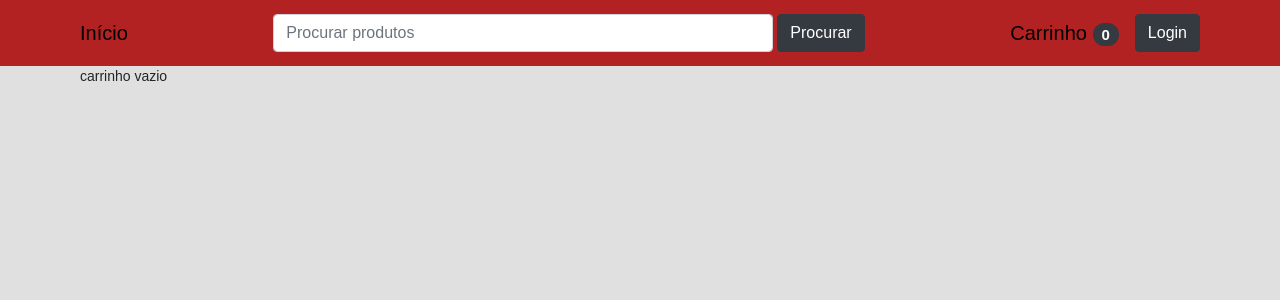
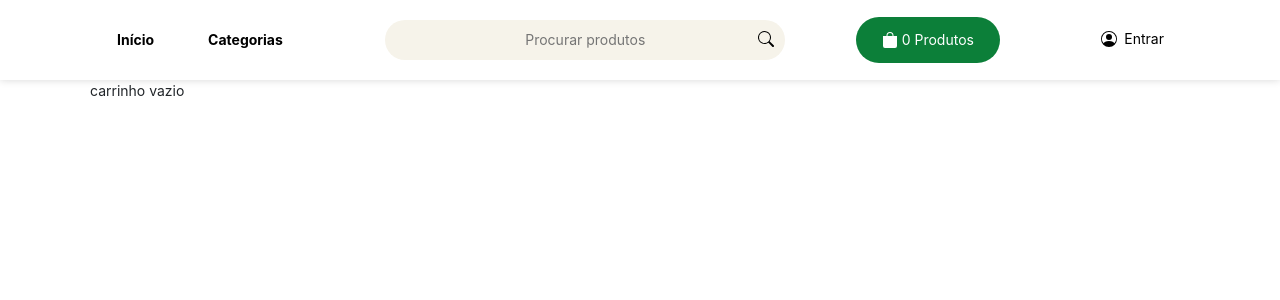
Before and after one commit to samuelveigarangel/e-commerce-validity, a Django app: page /carrinho/ in a window 1280 px wide. Shown: the top 300 px of the page. Run offline with Django 4.2, Linux system fonts and the light colour scheme; some libraries are stand-ins or nearby versions.

Commit message:
new navbar

```diff
--- a/produtos/admin.py
+++ b/produtos/admin.py
@@ -4,6 +4,7 @@ from .models import Categoria, Produto, Ordem, OrdemItem
 
 class ProdutoAdmin(admin.ModelAdmin):
     list_display = ('id', 'name', 'price', 'sold', 'qnt_stock')
+    list_display_links = ['name']
     prepopulated_fields = {'slug': ("name",)}
 
 
--- a/produtos/views.py
+++ b/produtos/views.py
@@ -76,7 +76,7 @@ class OrdemView(View):
         product = request.POST.get('id')
         cart = request.session.get('cart')
         op_quantity = request.POST.get('op_cart')
-        del_car = request.POST.get('del_carrinho')
+        del_car = request.POST.get('del_cart')
 
         if del_car:
             del request.session['cart']
--- a/static/css/base.css
+++ b/static/css/base.css
@@ -1,4 +1,4 @@
-.navbar-custom{
+/* .navbar-custom{
     background-color: rgb(178, 34, 34);
 
 }
@@ -11,7 +11,7 @@
 }
 .nav-link:hover{
     color: black;
-}
+} */
 #input-search{
     width: 500px;
 }
@@ -23,7 +23,7 @@ body{
     font-family: 'Rubik', sans-serif;
     font-size: 14px;
     font-weight: 400;
-    background: #E0E0E0;
+    background: white;
 }
 .navbar-custom, navbar-brand{
     font-family: 'Rubik', sans-serif;
@@ -31,5 +31,11 @@ body{
     font-weight: 400;
 }
 .container-custom{
-    margin: 0 80px;
+    margin: 0 230px;
 }
+
+@media (min-width: 900px){
+    .container{
+        max-width: 1100px;
+    }
+}
--- /dev/null
+++ b/static/css/navbar.css
@@ -0,0 +1,103 @@
+*{
+    font-family: "Hind Madurai", -apple-system, system-ui, BlinkMacSystemFont, "Segoe UI", Helvetica, Arial, sans-serif, "Apple Color Emoji", "Segoe UI Emoji", "Segoe UI Symbol";;
+}
+.navbar{
+    background-color: white;
+    width: 100%;
+    height: 80px;
+    box-shadow: rgb(0 0 0 / 16%) 0px 0px 8px 0px;
+}
+
+.menuItem a:hover, .menuItem a {
+    color: black
+}
+.menuItem a:link {
+    text-decoration: none;
+}
+button:focus{outline:none !important;}
+.menu{
+    display: inline-flex;
+    margin: 0px;
+    padding: 0;
+}
+
+.menuItem{
+    font-weight: bold;
+    list-style: none;
+    padding: 11px 1px;
+    /* display: flex; */
+}
+.menuItem a{
+    -webkit-border-radius: 30px;
+    -moz-border-radius: 30px;
+    border-radius: 30px;
+    padding: 12px 26px;
+}
+.menuItem:hover{
+    background-color: rgb(246, 243, 234);
+    -webkit-border-radius: 30px;
+    -moz-border-radius: 30px;
+    border-radius: 30px;
+    transition: background-color 200ms ease-in 0s;
+}
+
+.button-login{
+    padding: 12px 26px;
+    -webkit-border-radius: 30px;
+    -moz-border-radius: 30px;
+    border-radius: 30px;
+    border: none;
+    background-color: transparent;
+}
+
+.button-login:hover{
+    background-color: rgb(246, 243, 234);
+    transition: background-color 200ms ease-in 0s;
+}
+.button-login svg{
+    margin: 0 3px 2px 0;
+}
+.input-search{
+    width: 400px;
+    height: 24px;
+    border-radius: 30px;
+    padding: 20px;
+    border: none;
+    outline: none;
+    background-color: #F0F0F0;
+    background-color: rgb(246, 243, 234);
+}
+.input-search::placeholder{
+    text-align: center;
+}
+.form-search{
+    display:flex;
+    flex-direction: row;
+}
+.search-button{
+    background: transparent;
+    border: none;
+    outline: none;
+    margin-left: -33px;
+    margin-bottom: 4px;
+}
+.search-button svg{
+    object-fit: cover;
+}
+.carrinho{
+    background-color: rgb(12, 127, 57);
+    padding: 12px 26px;
+    -webkit-border-radius: 30px;
+    -moz-border-radius: 30px;
+    border-radius: 30px;
+    color: white;
+}
+.carrinho:hover{
+    color: white;
+    background-color: rgb(3, 97, 52);
+}
+
+.carrinho svg{
+    color: white;
+    margin-bottom: 3px;
+}
--- a/static/css/produto_home.css
+++ b/static/css/produto_home.css
@@ -37,3 +37,6 @@ p{
 .descricao-produto{
   text-align: center;
 }
+#link {
+  text-decoration-color: rgb(178, 34, 34);
+}
--- a/templates/base.html
+++ b/templates/base.html
@@ -10,17 +10,17 @@
         <!-- CSS only -->
         <link rel="stylesheet" href="https://stackpath.bootstrapcdn.com/bootstrap/4.5.0/css/bootstrap.min.css">
         <link rel="stylesheet" href="https://cdnjs.cloudflare.com/ajax/libs/font-awesome/4.7.0/css/font-awesome.min.css">
-
+    <link rel="stylesheet" href="{% static 'css/normalize.css' %}">
     <link rel="stylesheet" href="{% static 'css/base.css' %}">
 
 
 </head>
 <body>
     <main>
-        <header>
+        <header style="box-shadow: rgb(236 236 236) 0px -1px 0px inset;">
             {% include 'navbar.html' %}
         </header>
-        <div class="container-custom">
+        <div class="container">
             <!--{% include 'message/messages.html' %}-->
             {% block content %}
             {% endblock %}
--- a/templates/navbar.html
+++ b/templates/navbar.html
@@ -1,29 +1,40 @@
 {% load carrinho %}
+{% load static %}
+<link rel="stylesheet" href="{% static 'css/navbar.css' %}">
 
-<style>
+<nav class="navbar">
+    <div class="container">
+        <ul class="menu">
+            <li class="menuItem"><a  href="{% url 'produtos:home' %}">Início</a></li>
+            <li class="menuItem"><a  href="#">Categorias</a></li>
+        </ul>
+        <form class="form-search" action="{% url 'produtos:procurar_produto' %}" method="GET">
+            {% csrf_token %}
+            <input class='input-search' name='search' class="" type="text" placeholder="Procurar produtos"></input>
+            <button type="submit" class="search-button">
+            <svg xmlns="http://www.w3.org/2000/svg" width="16" height="16" fill="currentColor" class="bi bi-search" viewBox="0 0 16 16">
+                <path d="M11.742 10.344a6.5 6.5 0 1 0-1.397 1.398h-.001c.03.04.062.078.098.115l3.85 3.85a1 1 0 0 0 1.415-1.414l-3.85-3.85a1.007 1.007 0 0 0-.115-.1zM12 6.5a5.5 5.5 0 1 1-11 0 5.5 5.5 0 0 1 11 0z"/>
+              </svg></button>
+        </form>
+        <a class="carrinho" href="{% url 'produtos:ordemview' %}">
+            <svg xmlns="http://www.w3.org/2000/svg" width="16" height="16" fill="currentColor" class="bi bi-bag-fill" viewBox="0 0 16 16">
+                <path d="M8 1a2.5 2.5 0 0 1 2.5 2.5V4h-5v-.5A2.5 2.5 0 0 1 8 1zm3.5 3v-.5a3.5 3.5 0 1 0-7 0V4H1v10a2 2 0 0 0 2 2h10a2 2 0 0 0 2-2V4h-3.5z"/>
+              </svg>
+            <span class="text-carrinho">{{request.session.cart|qnt_total_carrinho}} Produtos</span>
+        </a>
 
-</style>
-<nav class="navbar navbar-custom" style="padding: 10px 80px">
-    <!-- <div class="container-custom">    -->
-        <a href="{% url 'produtos:home' %}" class="navbar-brand">Início</a>
-        <form class="form-inline flex-nowrap  mx-0 mx-lg-auto rounded" action="{% url 'produtos:procurar_produto' %}" method="GET">
-            {% csrf_token %}
-            <input id='input-search' name='search' class="form-control mr-sm-1" type="text" placeholder="Procurar produtos"></input>
-            <button type="submit" class="btn btn-dark">Procurar</button>
-        </form>
-
-        <a class="nav-link" href="{% url 'produtos:ordemview' %}">Carrinho
-            <span class="badge badge-pill badge-dark">{{request.session.cart|qnt_total_carrinho}}</span>
-        </a>
         {% if user.is_authenticated %}
-            <ul class="navbar-nav">
-                <li class="nav-item">
-                    <a class="nav-link" href="{% url 'logout' %}">Sair</a>
-                </li>
-            </ul>
+            <a class="" href="{% url 'logout' %}">Sair</a>
         {% else %}
-        <button type="button" class="btn btn-dark my-2 my-sm-0" data-toggle="modal" data-target="#exampleModal">Login</button>
+        <button type="button" class="button-login" data-toggle="modal" data-target="#exampleModal">
+            <svg xmlns="http://www.w3.org/2000/svg" width="16" height="16" fill="currentColor" class="bi bi-person-circle" viewBox="0 0 16 16">
+                <path d="M11 6a3 3 0 1 1-6 0 3 3 0 0 1 6 0z"/>
+                <path fill-rule="evenodd" d="M0 8a8 8 0 1 1 16 0A8 8 0 0 1 0 8zm8-7a7 7 0 0 0-5.468 11.37C3.242 11.226 4.805 10 8 10s4.757 1.225 5.468 2.37A7 7 0 0 0 8 1z"/>
+            </svg>
+            Entrar
+        </button>
         {% include '_partials/partial_modal.html' %}
         {% endif %}
+
     </div>
-<nav>
+</nav>
--- a/templates/produto/carrinho.html
+++ b/templates/produto/carrinho.html
@@ -9,7 +9,7 @@
     <h4>Meu carrinho</h4>
     <form method="post">
         {% csrf_token %}
-        <button type="submit" class="btn btn-outline-danger" value="del_cart" name="del_car">Limpar carrinho</button>
+        <button type="submit" class="btn btn-outline-danger" value="True" name="del_cart">Limpar carrinho</button>
     </form>
 </div>
 
```
Also changed, not shown: templates/home.html (+2 -15 lines), db.sqlite3, static/css/normalize.css (added).
